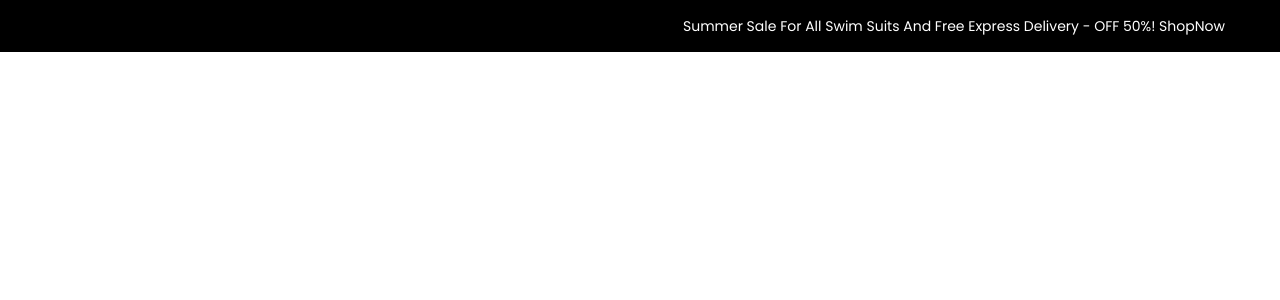
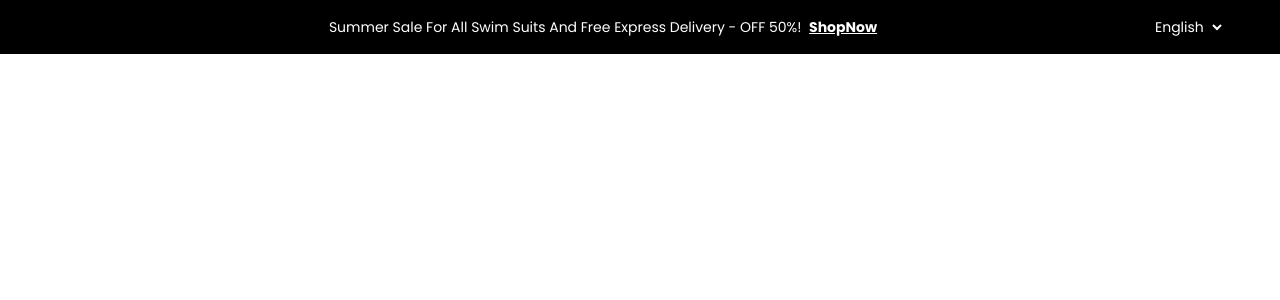
Before and after one commit to Fahim-Hossain-Munna/E-com, a Vue app: page / in a window 1280 px wide. Shown: the top 300 px of the page. Built offline with nearby package versions, Linux system fonts and the light colour scheme.

Commit message:
header part complete

```diff
--- a/src/components/Header/Header.vue
+++ b/src/components/Header/Header.vue
@@ -3,11 +3,18 @@
 </script>
 
 <template>
-    <div class="bg-black w-full py-4">
-        <div class="max-w-[1170px] mx-auto flex justify-end">
-            <p class="text-white font-pop text-sm">Summer Sale For All Swim Suits And Free Express Delivery - OFF 50%!
-                <a href="#">ShopNow</a>
+    <header class="bg-black w-full py-4">
+        <div class="max-w-[1170px] mx-auto flex items-center justify-between">
+            <p class="w-full text-center text-white font-pop text-sm">Summer Sale For All Swim Suits And Free Express Delivery - OFF 50%!
+                <a href="#" class="font-pop text-sm font-bold ml-1 underline">ShopNow</a>
             </p>
+            <select class="font-pop text-sm outline-none bg-transparent text-white pr-[5px]">
+                <option value="English" class="bg-black">English</option>
+                <option value="English" class="bg-black">English</option>
+                <option value="English" class="bg-black">English</option>
+                <option value="English" class="bg-black">English</option>
+            </select>
         </div>
-    </div>
+    </header>
+
 </template>
```
Also changed, not shown: src/assets/uploads/logo/logo.png (added).
